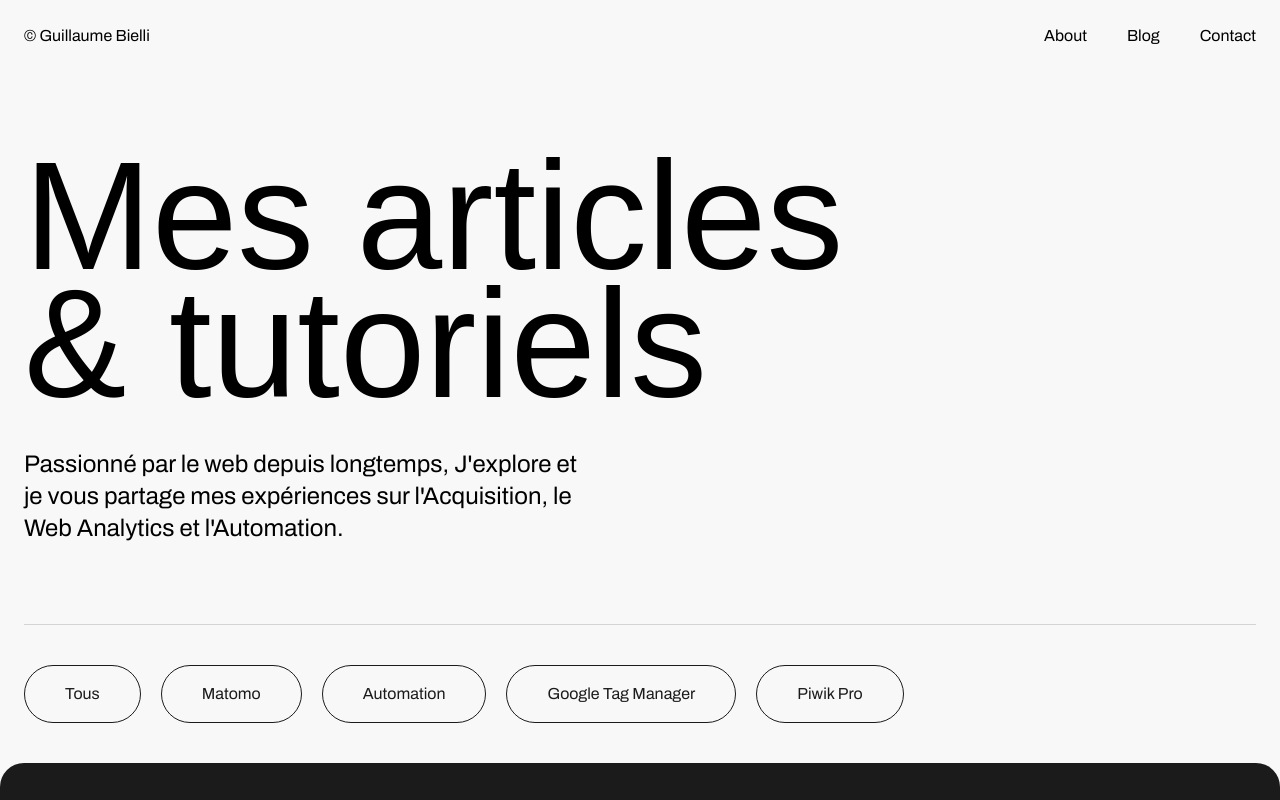
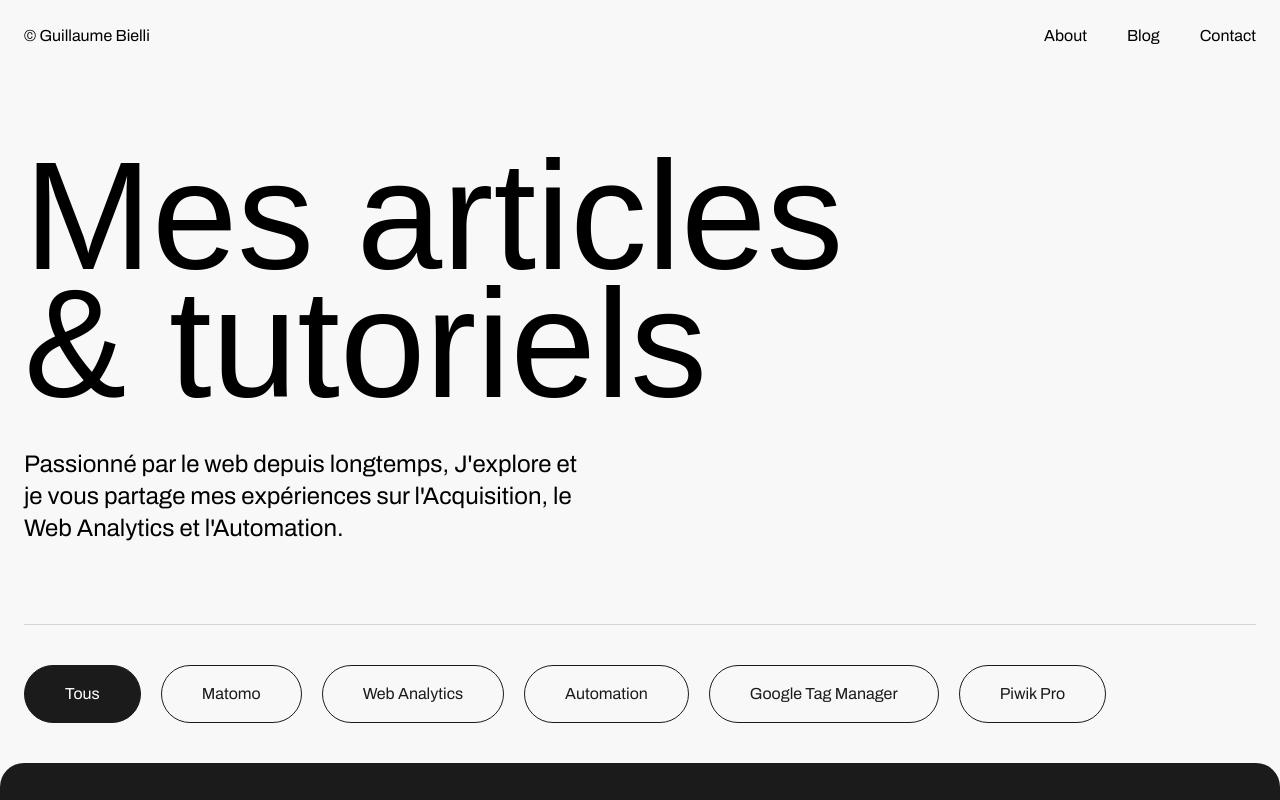
Before and after one commit to gbielli/portfolio, a Next.js app: page /components/Blog/BlogTitle in a window 1280 px wide. Shown: the top 800 px of the page. Built offline with nearby package versions, Linux system fonts and the light colour scheme; a web font is replaced by a local one.

Commit message:
filter blog

```diff
--- a/app/components/Blog/BlogTitle/page.js
+++ b/app/components/Blog/BlogTitle/page.js
@@ -1,6 +1,38 @@
-import React from 'react'
+import React, { useState } from 'react'
+
+
+const navItems = [
+  {
+      title: "Tous",
+      href: "/apropos"
+  },
+  {
+      title: "Matomo",
+      href: "/blog"
+  },
+  {
+      title: "Web Analytics",
+      href: "/contact"
+  },
+  {
+    title: "Automation",
+    href: "/contact"
+},
+{
+  title: "Google Tag Manager",
+  href: "/contact"
+},
+{
+  title: "Piwik Pro",
+  href: "/contact"
+}
+]
 
 const BlogTitle = () => {
+
+  const [isActive, setIsActive] = useState({isHover: true, index:0})
+
+
   return (
  <>
 <section className='pt-20 px-6'>
@@ -8,16 +40,12 @@ const BlogTitle = () => {
     <p className='text-2xl max-w-xl pt-10'>Passionné par le web depuis longtemps, J&apos;explore et je vous partage mes expériences sur l&apos;Acquisition, le Web Analytics et l&apos;Automation.</p>
     <div className='h-[1px] bg-[#d4d4d4] w-full mt-20'></div>
     <div className='button text-black flex flex-wrap gap-5 mb-10 md:mb-10 mt-10'>
-    <button className='flex gap-3 border border-black px-10 py-4 rounded-full items-center'>
-          <span>Tous</span></button>
-          <button className='flex gap-3 border border-black px-10 py-4 rounded-full items-center'>
-          <span>Matomo</span></button>
-          <button className='flex gap-3 border border-black px-10 py-4 rounded-full'>
-          <span>Automation</span></button>
-          <button className='flex gap-3 border border-black px-10 py-4 rounded-full'>
-          <span>Google Tag Manager</span></button>
-          <button className='flex gap-3 border border-black px-10 py-4 rounded-full'>
-          <span>Piwik Pro</span></button>
+    {navItems.map((item, index) => (
+       <button
+       onClick={() => setIsActive({isHover: true, index})}
+       className={`${isActive.isHover && isActive.index == index ? "bg-black text-white" : "" } flex gap-3 border border-black px-10 py-4 rounded-full items-center`} key={index}>
+       <span>{item.title}</span></button>
+    ))}
         </div>
 </section>
 </>
--- a/app/components/Blog/FeaturedArticle/page.js
+++ b/app/components/Blog/FeaturedArticle/page.js
@@ -2,7 +2,10 @@ import React from 'react'
 import arrow from '@/public/images/arrow-top-right.svg'
 import Image from 'next/image'
 
+
 const FeaturedArticle = () => {
+
+
   return (
     <div className='grid grid-cols-1 md:grid-cols-2 lg:grid-cols-3 gap-10  mb-[300px] mx-6'>
 
@@ -16,7 +19,7 @@ const FeaturedArticle = () => {
             <Image className='self-start pt-1' src={arrow} />
           </div>
           <p className='mt-1'>Depuis la mise en demeure de Google analytics par la CNIL, des alternatives fleurissent dans le monde du web analytics, comme par exemple Matomo, l&apos;outil RGPD compliant par excellence.</p>
-          <div class="tag mt-3 inline-flex gap-2">
+          <div className="tag mt-3 inline-flex gap-2">
             <p className='border border-black px-3 py-1 rounded-full'>Matomo</p>
             <p className='border border-black px-3 py-1 rounded-full'>Web analytics</p>
           </div>
```
